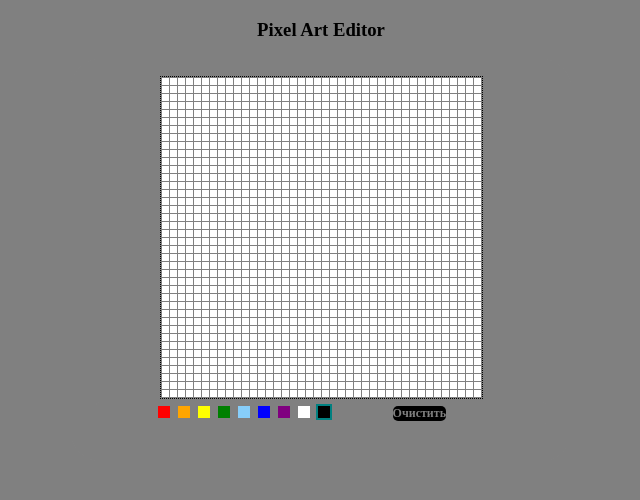
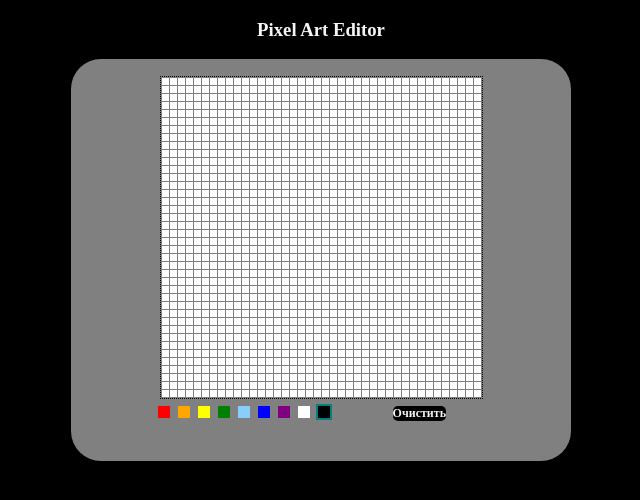
Before and after one commit to godofnoobs/pixel_art, a plain HTML site: page index.html in a window 1280 px wide. Shown: the whole page, without its empty margins (319-959 px from the left). Drawn offline with Linux system fonts and the light colour scheme.

Commit message:
fixed a bug with d td's

```diff
--- a/styles/style.css
+++ b/styles/style.css
@@ -1,6 +1,9 @@
 body {
     text-align: center;
-    background-color: gray;
+    background-color: black;
+}
+h3 {
+    color: whitesmoke;
 }
 .container {
     margin-top: 0em;
@@ -23,6 +26,10 @@ body {
     border: 1px solid graytext;
     width: 5px;
     height: 5px;
+    -moz-user-select: none;
+    -ms-user-select: none;
+    -o-user-select: none;
+    -webkit-user-select: none;
 }
 .toolbar {
     background-color: gray;
@@ -49,7 +56,7 @@ body {
     display: block;
     float: right;
     background-color: black;
-    color: graytext;
+    color: whitesmoke;
     font-weight: bold;
     border-radius: 5px;
     margin-top: 4px;
@@ -57,3 +64,15 @@ body {
     font-size: 12px;
     cursor: pointer;
 }
+#clear {
+    display: block;
+    float: right;
+    background-color: black;
+    color: whitesmoke;
+    font-weight: bold;
+    border-radius: 5px;
+    margin-top: 4px;
+    margin-right: 100px;
+    font-size: 12px;
+    cursor: pointer;
+}
```
Also changed, not shown: pixel.js (line endings or trailing spaces).
